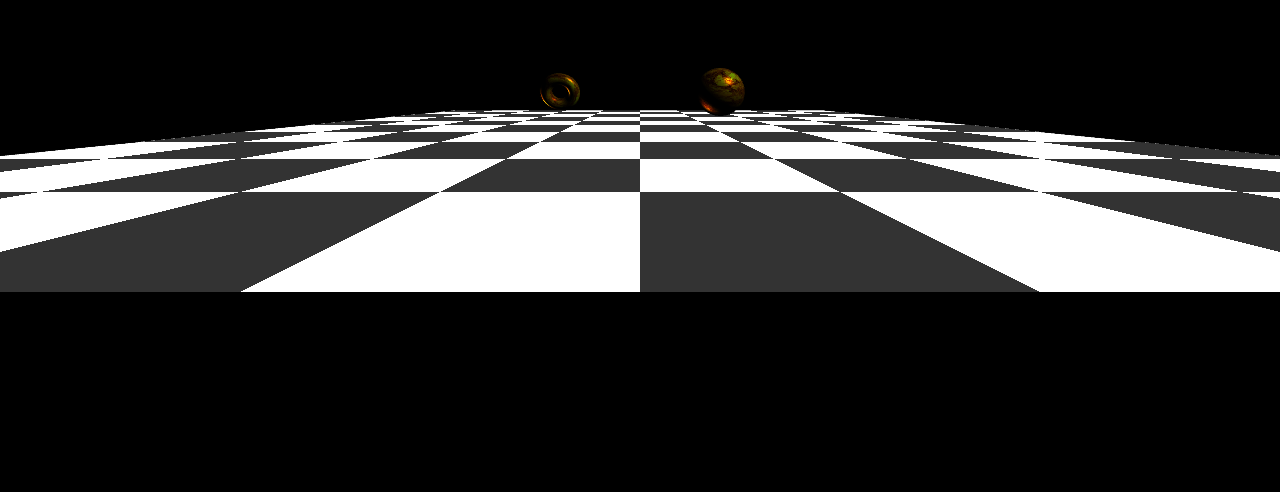
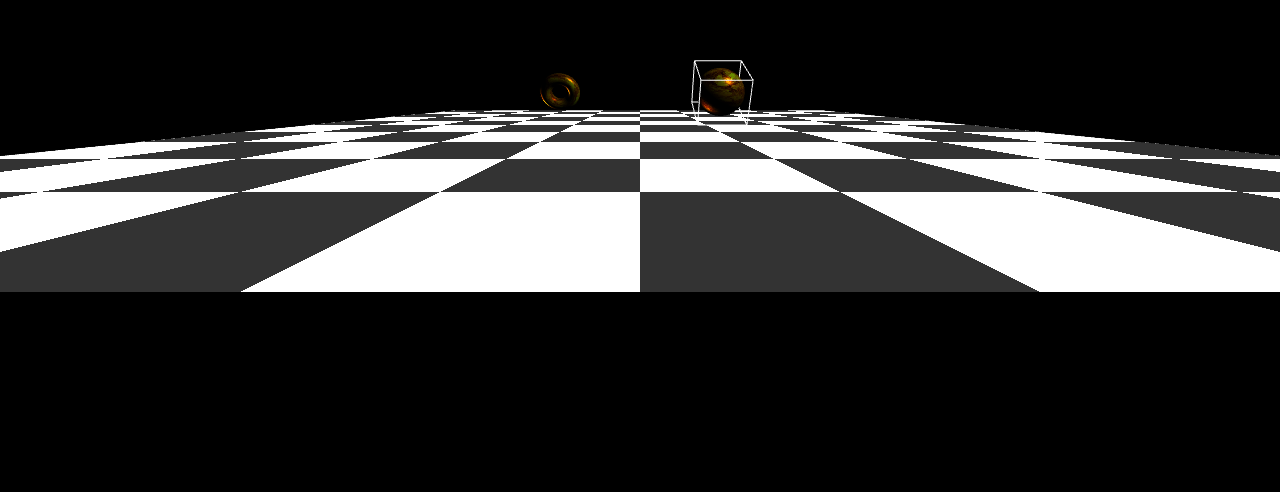
Before and after one commit to 0xccx/webg-demo, a plain HTML site: page index.html in a window 1280 px wide. Shown: the part 308-804 px from the top of the page. Drawn offline with Linux system fonts and the light colour scheme; animation ran at ten frames a second.

Commit message:
add AABB

```diff
--- /dev/null
+++ b/AABB.js
@@ -0,0 +1,79 @@
+function AABB(mesh) {
+  // Cube 1x1x1, centered on origin
+  var vertices = [
+    -0.5, -0.5, -0.5, 1.0,
+     0.5, -0.5, -0.5, 1.0,
+     0.5,  0.5, -0.5, 1.0,
+    -0.5,  0.5, -0.5, 1.0,
+    -0.5, -0.5,  0.5, 1.0,
+     0.5, -0.5,  0.5, 1.0,
+     0.5,  0.5,  0.5, 1.0,
+    -0.5,  0.5,  0.5, 1.0,
+  ];
+  this.vao = gl.createVertexArray();
+  var vbo_vertices = gl.createBuffer();
+  gl.bindVertexArray(this.vao);
+  gl.bindBuffer(gl.ARRAY_BUFFER, vbo_vertices);
+  gl.bufferData(gl.ARRAY_BUFFER, new Float32Array(vertices), gl.STATIC_DRAW);
+  gl.enableVertexAttribArray(0);
+  gl.vertexAttribPointer(
+    0,  // attribute
+    4,                  // number of elements per vertex, here (x,y,z,w)
+    gl.FLOAT,           // the type of each element
+    false,           // take our values as-is
+    0,                  // no extra data between each position
+    0                   // offset of first element
+  );
+  gl.bindBuffer(gl.ARRAY_BUFFER, null);
+
+
+  var elements = [
+    0, 1, 2, 3,
+    4, 5, 6, 7,
+    0, 4, 1, 5,
+    2, 6, 3, 7
+  ];
+  var ibo_elements = gl.createBuffer();
+  gl.bindBuffer(gl.ELEMENT_ARRAY_BUFFER, ibo_elements);
+  gl.bufferData(gl.ELEMENT_ARRAY_BUFFER, new Uint16Array(elements), gl.STATIC_DRAW);
+  gl.bindVertexArray(null);
+
+  var min_x, max_x,
+  min_y, max_y,
+  min_z, max_z;
+
+  min_x = max_x = mesh.positions[0];
+  min_y = max_y = mesh.positions[1];
+  min_z = max_z = mesh.positions[2];
+
+  for (var i = 0; i < mesh.positions.length; i++) {
+    if (mesh.positions[i*3+0] < min_x) min_x = mesh.positions[i*3+0];
+    if (mesh.positions[i*3+0] > max_x) max_x = mesh.positions[i*3+0];
+    if (mesh.positions[i*3+1] < min_y) min_y = mesh.positions[i*3+1];
+    if (mesh.positions[i*3+1] > max_y) max_y = mesh.positions[i*3+1];
+    if (mesh.positions[i*3+2] < min_z) min_z = mesh.positions[i*3+2];
+    if (mesh.positions[i*3+2] > max_z) max_z = mesh.positions[i*3+2];
+  }
+
+  var size = vec3.fromValues(max_x - min_x, max_y - min_y, max_z - min_z);
+  var center = vec3.fromValues( (max_x + min_x)/2, (max_y + min_y)/2, (max_z + min_z)/2 );
+
+  this.transform = mat4.create();
+  var scale = mat4.create();
+  var translate = mat4.create();
+
+  mat4.fromScaling(scale, size);
+  mat4.fromTranslation(translate, center);
+  mat4.mul(this.transform, translate, scale);
+
+
+  // console.log(min_x, max_x, min_y, max_y, min_z, max_z);
+}
+
+AABB.prototype.render = function() {
+  gl.bindVertexArray(this.vao);
+  gl.drawElements(gl.LINE_LOOP, 4, gl.UNSIGNED_SHORT, 0);
+  gl.drawElements(gl.LINE_LOOP, 4, gl.UNSIGNED_SHORT, 4 * Uint16Array.BYTES_PER_ELEMENT);
+  gl.drawElements(gl.LINES, 8, gl.UNSIGNED_SHORT, 8 * Uint16Array.BYTES_PER_ELEMENT);
+  gl.bindVertexArray(null);
+};
--- /dev/null
+++ b/bbox_fragment.glsl
@@ -0,0 +1,9 @@
+#version 300 es
+precision mediump float;
+
+out vec4 outCol;
+
+void main()
+{
+	outCol = vec4(1.0);
+}
--- /dev/null
+++ b/bbox_vertex.glsl
@@ -0,0 +1,10 @@
+#version 300 es
+
+layout(location=0) in vec4 inPosition;
+
+uniform mat4 uMVP;
+
+void main()
+{
+	gl_Position = uMVP * inPosition;
+}
--- a/index.html
+++ b/index.html
@@ -32,6 +32,7 @@
     <script src="Torus.js"></script>
     <script src="Plane.js"></script>
     <script src="Sphere.js"></script>
+    <script src="AABB.js"></script>
 
     <script src="main.js"></script>
 </body>
--- a/main.js
+++ b/main.js
@@ -26,6 +26,9 @@ camera.disable = false;
 var torus = new Torus(0.35, 0.15, 30, 30);
 var plane = new Plane(5, 5,  4, 4);
 var sphere = new Sphere();
+sphere.object2world = mat4.create();
+
+var aabb = new AABB(sphere);
 
 
 var proj              = mat4.create();
@@ -64,6 +67,7 @@ const materialShininess = 20.0;
 //-----------------------------------------------------------------------------
 const lightProgram = initShaders(gl, 'basic_vertex.glsl', 'basic_fragment.glsl')
 const prTexProgram = initShaders(gl, 'pr_tex_vertex.glsl', 'pr_tex_fragment.glsl')
+const bboxProgram = initShaders(gl, 'bbox_vertex.glsl', 'bbox_fragment.glsl');
 
 
 //-----------------------------------------------------------------------------
@@ -187,6 +191,7 @@ function draw(time) {
     // M' = M * S ==> M =  T * R * S
     mat4.mul(sphereM, sphereTranslateMatrix, sphereRotateMatrix);
     mat4.mul(sphereM, sphereM, sphereScaleMatrix);
+    sphere.object2world = sphereM;
     var sphereMVP = mat4.create();
     mat4.mul(sphereMVP, vp, sphereM);
     // compute normal matrix
@@ -226,6 +231,24 @@ function draw(time) {
     gl.uniformMatrix3fv(gl.getUniformLocation(prTexProgram, "uNormal"), false, planeNormalMatrix);
     gl.uniform1f(gl.getUniformLocation(prTexProgram, "u_time"), time * 0.001);
     plane.render();
+
+
+//-----------------------------------------------------------------------------
+// AABB render
+//-----------------------------------------------------------------------------
+
+    var m = mat4.create();
+    mat4.mul(m, sphere.object2world, aabb.transform);
+    var aabbMVP = mat4.create();
+    mat4.mul(aabbMVP, vp, m);
+
+    gl.useProgram(bboxProgram);
+    gl.uniformMatrix4fv(gl.getUniformLocation(bboxProgram, "uMVP"), false, aabbMVP);
+
+    gl.enable(gl.POLYGON_OFFSET_FILL);
+    gl.polygonOffset(1, 0);
+    aabb.render();
+
 
     requestAnimationFrame(draw);
 }
```
